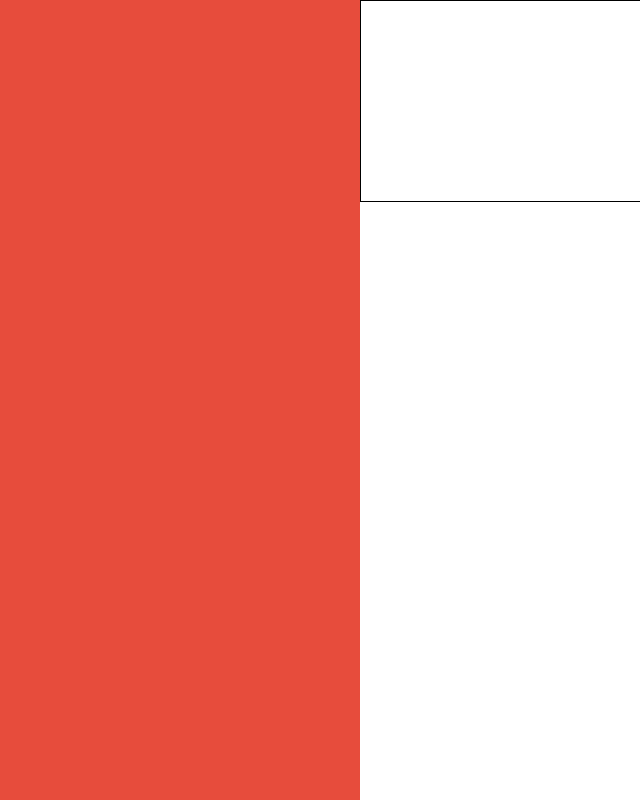
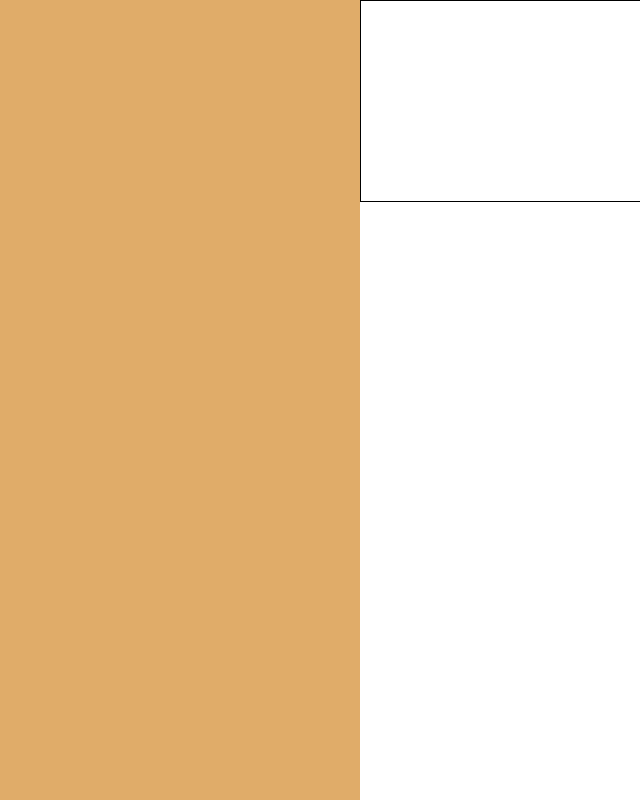
Before and after one commit to jasonngjs259/canvas-free-drawing, a React (Create React App) app: page / in a window 1280 px wide. Shown: the top 800 px of the page, without its empty margins (640-1280 px from the left). Built offline with nearby package versions, Linux system fonts and the light colour scheme.

Commit message:
update background color

```diff
--- a/src/App.css
+++ b/src/App.css
@@ -1,6 +1,6 @@
 .App {
   /* text-align: center; */
-  background: #e74c3c;
+  background: #e0ac69;
   height: 9000px;
   width: 1000px;
 }
```
